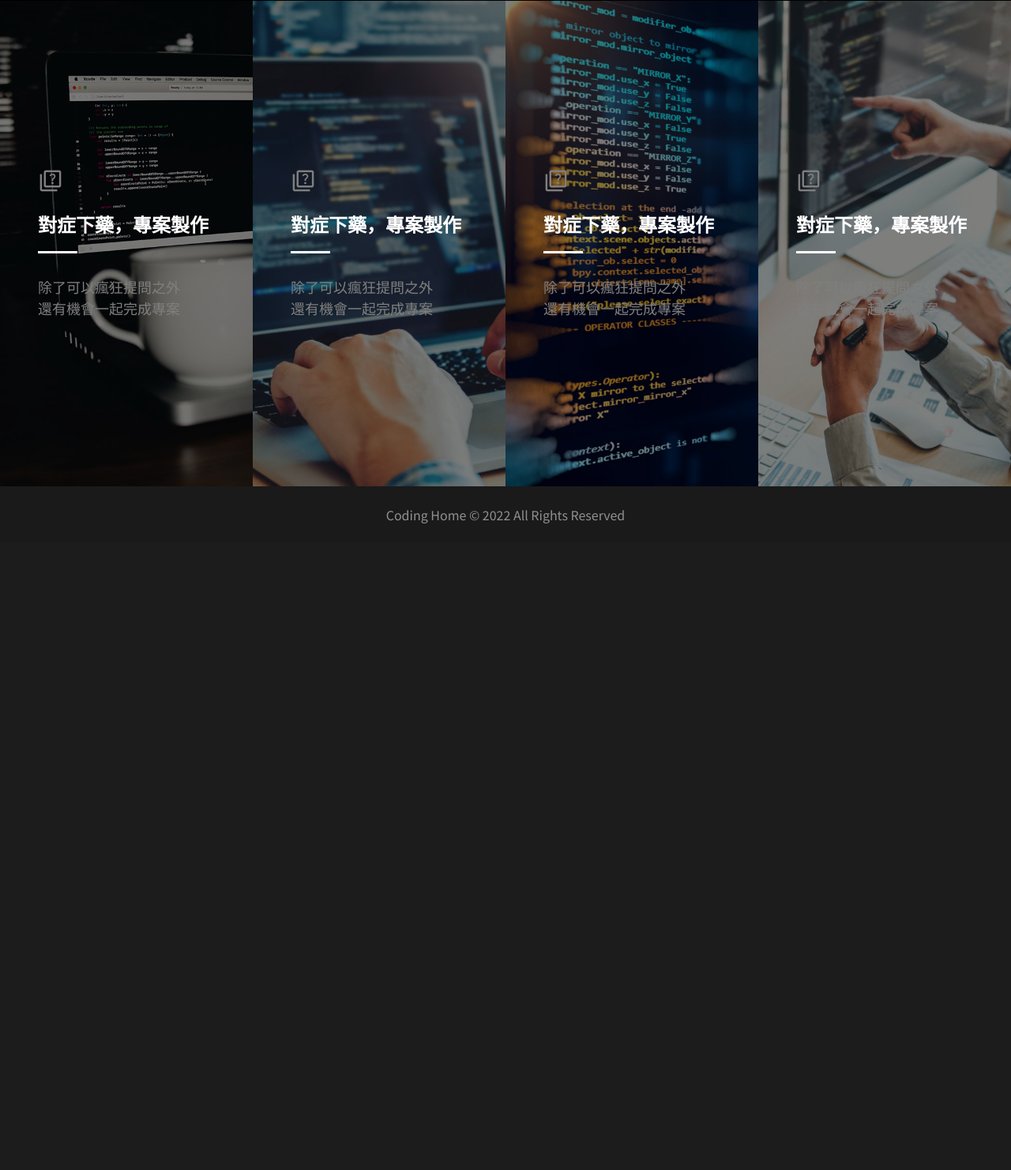
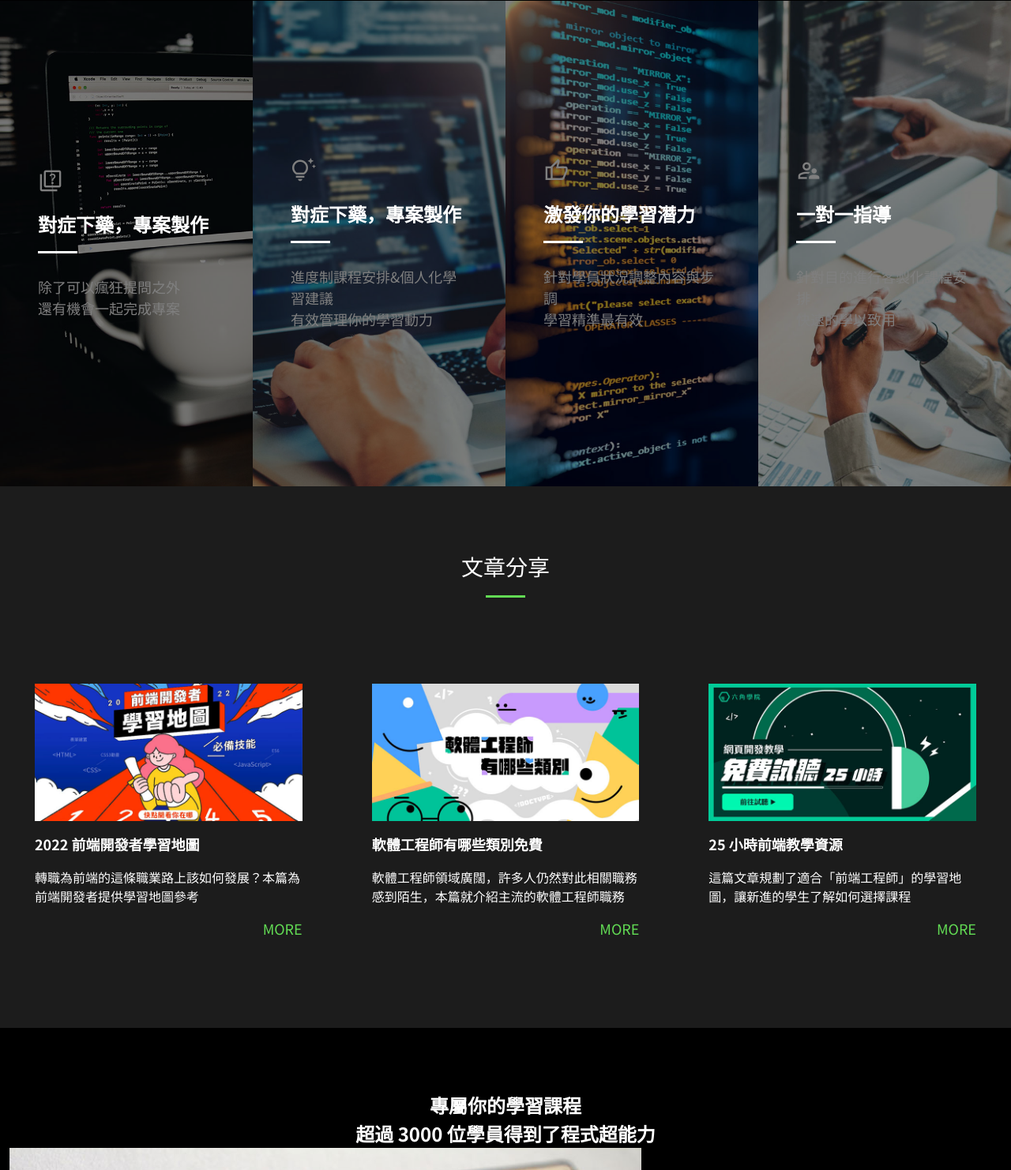
Before and after one commit to SecYJ/2022-weblayout-summer-week6-with-tailwind, a plain HTML site: page index.html in a window 1280 px wide. Shown: the part 2889-4371 px from the top of the page at 79% size. Before the commit the page ends 3577 px from the top, so only its background shows below. Drawn offline with nearby package versions, Linux system fonts and the light colour scheme; a web font is replaced by a local one.

Commit message:
Update 2022-08-14T17:29:43.133Z

```diff
--- a/index.html
+++ b/index.html
@@ -435,7 +435,7 @@
             <span
                 class="material-symbols-outlined relative z-[5] text-[2rem] text-primary lg:z-auto lg:text-white lg:group-hover:text-primary"
             >
-                quiz
+                tips_and_updates
             </span>
             <h4
                 class="title-underline relative z-[5] mt-4 text-[1.5rem] font-bold after:left-1/2 after:-translate-x-1/2 after:bg-primary lg:after:left-0 lg:after:translate-x-0 lg:after:bg-white lg:group-hover:after:bg-primary"
@@ -443,8 +443,8 @@
                 對症下藥，專案製作
             </h4>
             <p class="mt-12 text-[18px]">
-                除了可以瘋狂提問之外 <br />
-                還有機會一起完成專案
+                進度制課程安排&個人化學習建議<br />
+                有效管理你的學習動力
             </p>
         </div>
     </li>
@@ -455,71 +455,163 @@
             <span
                 class="material-symbols-outlined relative z-[5] text-[2rem] text-primary lg:z-auto lg:text-white lg:group-hover:text-primary"
             >
-                quiz
+                thumb_up
             </span>
             <h4
                 class="title-underline relative z-[5] mt-4 text-[1.5rem] font-bold after:left-1/2 after:-translate-x-1/2 after:bg-primary lg:after:left-0 lg:after:translate-x-0 lg:after:bg-white lg:group-hover:after:bg-primary"
             >
-                對症下藥，專案製作
+                激發你的學習潛力
             </h4>
             <p class="mt-12 text-[18px]">
-                除了可以瘋狂提問之外 <br />
-                還有機會一起完成專案
+                針對學員狀況調整內容與步調 <br />
+                學習精準最有效
             </p>
         </div>
     </li>
     <li
-        class="group relative grid min-h-[263px] content-center bg-opacity-50 bg-[url('../images/info04.jpg')] bg-cover bg-center py-10 px-12 before:absolute before:inset-0 before:z-[1] before:bg-black/50 hover:before:bg-transparent"
+        class="bg-no group relative grid min-h-[263px] content-center bg-opacity-50 bg-[url('../images/info04.jpg')] bg-cover bg-center py-10 px-12 before:absolute before:inset-0 before:z-[1] before:bg-black/50 hover:before:bg-transparent"
     >
         <div class="relative text-center lg:text-left">
             <span
                 class="material-symbols-outlined relative z-[5] text-[2rem] text-primary lg:z-auto lg:text-white lg:group-hover:text-primary"
             >
-                quiz
+                supervisor_account
             </span>
             <h4
                 class="title-underline relative z-[5] mt-4 text-[1.5rem] font-bold after:left-1/2 after:-translate-x-1/2 after:bg-primary lg:after:left-0 lg:after:translate-x-0 lg:after:bg-white lg:group-hover:after:bg-primary"
             >
-                對症下藥，專案製作
+                一對一指導
             </h4>
             <p class="mt-12 text-[18px]">
-                除了可以瘋狂提問之外 <br />
-                還有機會一起完成專案
+                針對目的進行客製化課程安排 <br />
+                快速的學以致用
             </p>
         </div>
     </li>
 </ul>
 
-<!-- <ul class="grid min-h-[263px] grid-cols-1 lg:min-h-[615px] lg:grid-cols-4">
-    <li>
+<section class="py-10 lg:py-20">
+    <div class="container">
+        <h3
+            class="title-underline relative text-center text-[1.75rem] after:left-1/2 after:-translate-x-1/2 after:bg-primary"
+        >
+            文章分享
+        </h3>
+        <ul class="mt-14 grid grid-cols-1 gap-6 lg:mt-24 lg:grid-cols-3">
+            <li
+                class="group relative grid grid-rows-[auto,max-content,1fr,min-content] gap-4 lg:p-8"
+            >
+                <div
+                    class="absolute top-0 left-0 hidden h-8 w-8 rounded-tl-lg border-t border-l border-transparent transition-colors duration-150 lg:block lg:group-hover:border-primary"
+                ></div>
+                <div
+                    class="absolute top-0 right-0 hidden h-8 w-8 rounded-tr-lg border-r border-t border-transparent transition-colors duration-150 lg:block lg:group-hover:border-primary"
+                ></div>
+                <div
+                    class="absolute bottom-0 right-0 hidden h-8 w-8 rounded-br-lg border-b border-r border-transparent transition-colors duration-150 lg:block lg:group-hover:border-primary"
+                ></div>
+                <div
+                    class="absolute left-0 bottom-0 hidden h-8 w-8 rounded-bl-lg border-l border-b border-transparent transition-colors duration-150 lg:block lg:group-hover:border-primary"
+                ></div>
                 <img
-            src="./assets/images/info01.jpg"
-            class="h-full min-h-[651px]"
-            alt=""
+                    src="./assets/images/article01.jpg"
+                    alt="2022 前端開發者學習地圖"
                 />
+                <h4 class="text-[18px] font-bold">2022 前端開發者學習地圖</h4>
+                <p>
+                    轉職為前端的這條職業路上該如何發展？本篇為前端開發者提供學習地圖參考
+                </p>
+                <a href="#" class="justify-self-end text-[18px] text-primary">
+                    MORE
+                </a>
             </li>
-    <li>
+            <li
+                class="group relative grid grid-rows-[auto,max-content,1fr,min-content] gap-4 lg:p-8"
+            >
+                <div
+                    class="absolute top-0 left-0 hidden h-8 w-8 rounded-tl-lg border-t border-l border-transparent transition-colors duration-150 lg:block lg:group-hover:border-primary"
+                ></div>
+                <div
+                    class="absolute top-0 right-0 hidden h-8 w-8 rounded-tr-lg border-r border-t border-transparent transition-colors duration-150 lg:block lg:group-hover:border-primary"
+                ></div>
+                <div
+                    class="absolute bottom-0 right-0 hidden h-8 w-8 rounded-br-lg border-b border-r border-transparent transition-colors duration-150 lg:block lg:group-hover:border-primary"
+                ></div>
+                <div
+                    class="absolute left-0 bottom-0 hidden h-8 w-8 rounded-bl-lg border-l border-b border-transparent transition-colors duration-150 lg:block lg:group-hover:border-primary"
+                ></div>
                 <img
-            src="./assets/images/info02.jpg"
-            class="h-full min-h-[651px]"
-            alt=""
+                    src="./assets/images/article02.jpg"
+                    alt="軟體工程師有哪些類別免費"
                 />
+                <h4 class="text-[18px] font-bold">軟體工程師有哪些類別免費</h4>
+                <p>
+                    軟體工程師領域廣闊，許多人仍然對此相關職務感到陌生，本篇就介紹主流的軟體工程師職務
+                </p>
+                <a href="#" class="justify-self-end text-[18px] text-primary">
+                    MORE
+                </a>
             </li>
-    <li>
+            <li
+                class="group relative grid grid-rows-[auto,max-content,1fr,min-content] gap-4 lg:p-8"
+            >
+                <div
+                    class="absolute top-0 left-0 hidden h-8 w-8 rounded-tl-lg border-t border-l border-transparent transition-colors duration-150 lg:block lg:group-hover:border-primary"
+                ></div>
+                <div
+                    class="absolute top-0 right-0 hidden h-8 w-8 rounded-tr-lg border-r border-t border-transparent transition-colors duration-150 lg:block lg:group-hover:border-primary"
+                ></div>
+                <div
+                    class="absolute bottom-0 right-0 hidden h-8 w-8 rounded-br-lg border-b border-r border-transparent transition-colors duration-150 lg:block lg:group-hover:border-primary"
+                ></div>
+                <div
+                    class="absolute left-0 bottom-0 hidden h-8 w-8 rounded-bl-lg border-l border-b border-transparent transition-colors duration-150 lg:block lg:group-hover:border-primary"
+                ></div>
                 <img
-            src="./assets/images/info03.jpg"
-            class="h-full min-h-[651px]"
-            alt=""
+                    src="./assets/images/article03.jpg"
+                    alt="25 小時前端教學資源"
                 />
+                <h4 class="text-[18px] font-bold">25 小時前端教學資源</h4>
+                <p>
+                    這篇文章規劃了適合「前端工程師」的學習地圖，讓新進的學生了解如何選擇課程
+                </p>
+                <a href="#" class="justify-self-end text-[18px] text-primary">
+                    MORE
+                </a>
             </li>
-    <li>
+        </ul>
+    </div>
+</section>
+
+<!-- to be continue this section tomorrow -->
+<section class="bg-black py-10 lg:py-20">
+    <div class="container">
+        <h3
+            class="title-underline text-center text-[1.5rem] font-bold after:left-1/2"
+        >
+            專屬你的學習課程<br />
+            超過 3000 位學員得到了<br class="lg:hidden" />程式超能力
+        </h3>
+        <div
+            class="bg-centere min-h-[582px] bg-[url('../images/bg_share.jpg')] bg-cover"
+        >
+            <img src="./assets/images/share.jpg" alt="" />
+        </div>
+        <div
+            class="relative max-w-[336px] rounded-3xl rounded-bl-none bg-white p-8 text-[#494755] lg:max-w-[416px]"
+        >
+            <h4 class="mb-4 text-[18px] font-bold">老師很有耐心</h4>
+            <p>
+                老師手把手的細心教學，用手繪圖，以淺顯易懂的方式，讓零網頁基礎的我也能快速了解網頁的架構與原理，學網頁變得有趣多了！
+            </p>
             <img
-            src="./assets/images/info04.jpg"
-            class="h-full min-h-[651px]"
-            alt=""
+                src="./assets/images/student01.jpg"
+                alt="Student who satisfied with our service"
+                class="absolute right-8 top-0 h-[100px] w-[100px] rounded-full lg:-translate-y-1/2"
             />
-    </li>
-</ul> -->
+        </div>
+    </div>
+</section>
 
 
         <footer
```
Also changed, not shown: assets/style/all.css. Lines whose indentation alone changed are shown as unchanged.
